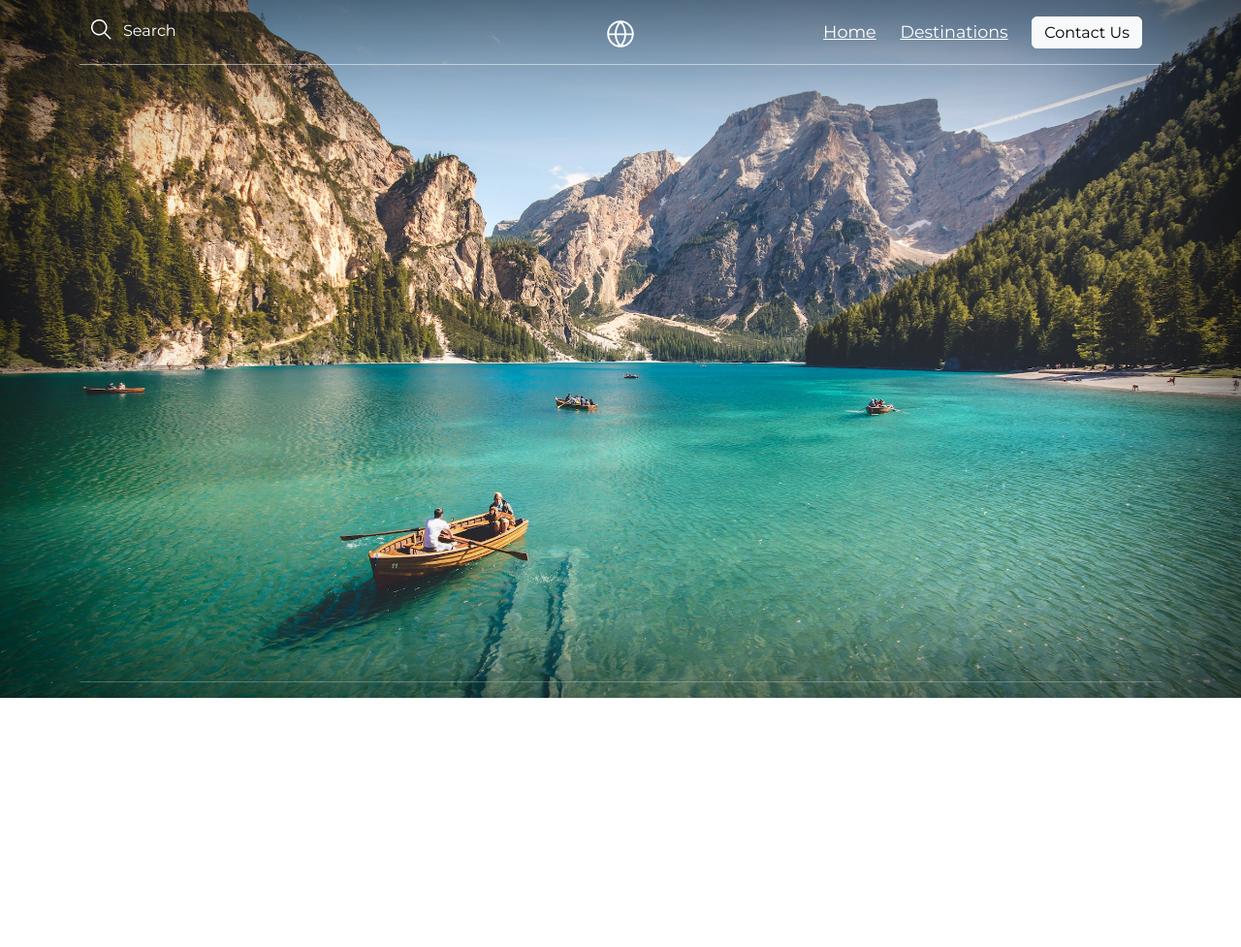
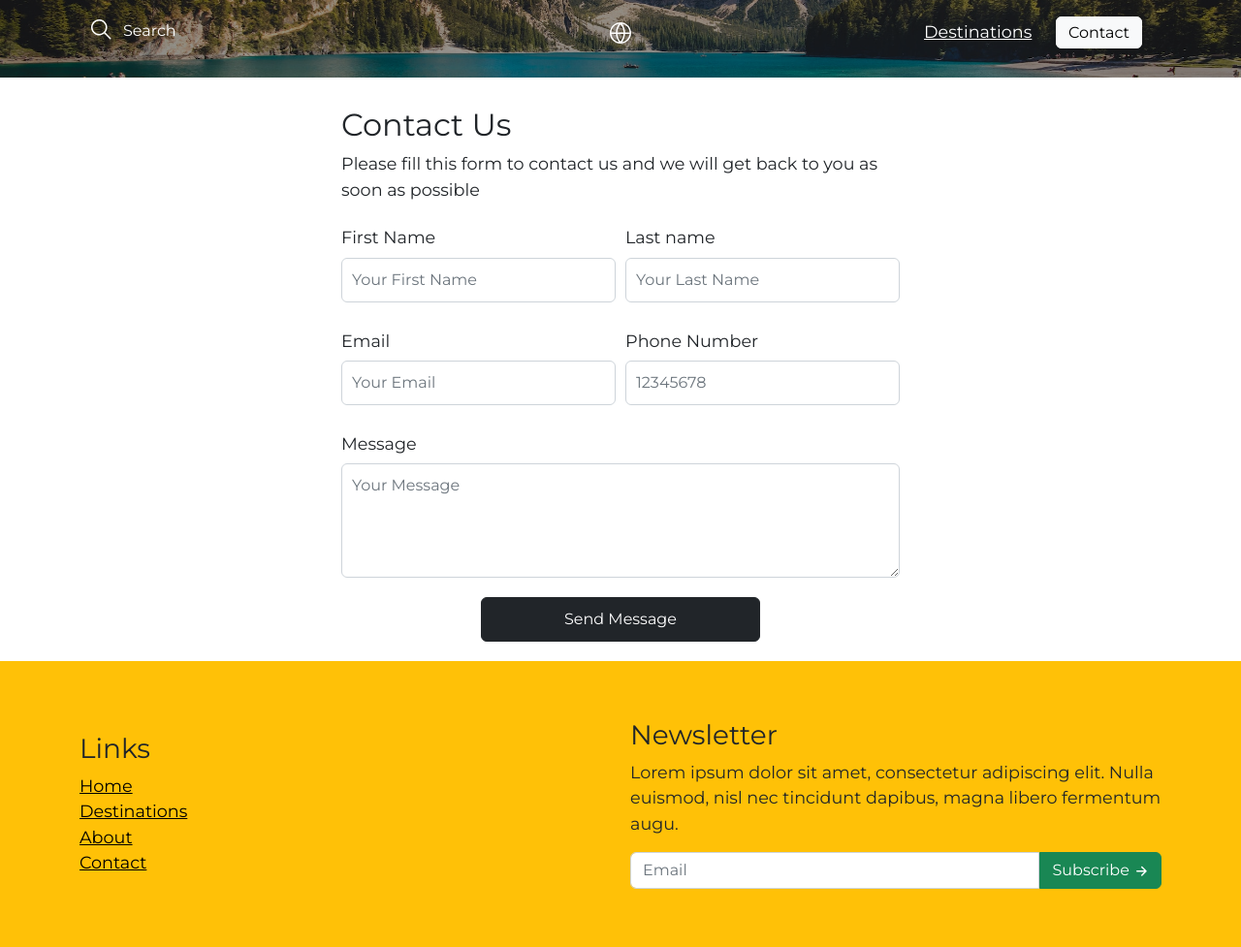
Before and after one commit to agnijaravdo/travel-agency, a website: page contact-us.html in a window 1280 px wide. Shown: the whole page at 97% size. Before the commit the page ends 800 px from the top, so only its background shows below. Drawn offline with nearby package versions, Linux system fonts and the light colour scheme.

Commit message:
add contact us form page and styles

```diff
--- a/contact-us.html
+++ b/contact-us.html
@@ -28,22 +28,89 @@
                             aria-label="Search">
                     </form>
                     <div class="logo">
-                        <img src="./icons/globe-white.svg" alt="Logo">
+                        <a href="index.html"><img src="./icons/globe-white.svg" alt="Logo"></a>
                     </div>
                     <div class="menu">
                         <nav class="top-nav d-none d-md-block">
-                            <a href="index.html" title="Home page">Home</a>
                             <a href="index.html#destinations" title="Destinations block">Destinations</a>
-                            <a href="contact.html" title="Contact Us page" class="btn btn-light" id="contact-us">Contact
-                                Us</a>
+                            <a href="contact-us.html" title="Contact Us page" class="btn btn-light"
+                                id="contact-us">Contact</a>
                         </nav>
                         <img class="d-md-none" src="./icons/three-bars-white.svg" alt="Menu">
                     </div>
                 </div>
             </div>
-            <hr>
         </div>
     </header>
+    <section id="contact">
+        <div class="container-md">
+            <h2>Contact Us</h2>
+            <p>Please fill this form to contact us and we will get back to you as soon as possible</p>
+            <form class="contact-form">
+                <div class="contact-form-input" id="full-name">
+                    <div class="contact-form-grid">
+                        <div class="contact-form-input">
+                            <label for="fname" class="col-form-label">First Name</label>
+                            <input type="text" class="form-control" id="fname" name="fname"
+                                placeholder="Your First Name" aria-label="First Name Input" required>
+                        </div>
+                        <div class="contact-form-input">
+                            <label for="lname" class="col-form-label">Last name</label>
+                            <input type="text" class="form-control" id="lname" name="lname" placeholder="Your Last Name"
+                                aria-label="Last Name Input" required>
+                        </div>
+                    </div>
+                </div>
+                <div class="contact-form-input" id="email-and-phone">
+                    <div class="contact-form-grid">
+                        <div class="contact-form-input">
+                            <label for="input-email" class="col-form-label">Email</label>
+                            <input type="email" class="form-control" id="input-email" name="input-email"
+                                placeholder="Your Email" autocomplete="email" aria-label="Email Input" required>
+                        </div>
+                        <div class="contact-form-input">
+                            <label for="phoneNumber" class="col-form-label">Phone Number</label>
+                            <input type="tel" class="form-control" id="phoneNumber" name="phoneNumber"
+                                placeholder="12345678" pattern="[0-9+]*" aria-label="Phone Number Input" required>
+                        </div>
+                    </div>
+                </div>
+                <div class="contact-form-input" id="area-message">
+                    <label for="message" class="col-form-label">Message</label>
+                    <textarea class="form-control" id="message" name="message" rows="4" placeholder="Your Message"
+                        aria-label="Message Input" required></textarea>
+                </div>
+                <button type="submit" class="btn btn-dark">Send Message</button>
+            </form>
+        </div>
+    </section>
+    <footer id="footer">
+        <div class="container-md">
+            <div>
+                <h3>Links</h3>
+                <nav>
+                    <a href="index.html" title="Home page">Home</a>
+                    <a href="#destinations" title="Destinations block">Destinations</a>
+                    <a href="" title="About page">About</a>
+                    <a href="contact-us.html" title="Contact page">Contact</a>
+                </nav>
+            </div>
+            <div>
+                <h3 id="newsletter">Newsletter</h3>
+                <p>
+                    Lorem ipsum dolor sit amet, consectetur adipiscing elit. Nulla
+                    euismod, nisl nec tincidunt dapibus, magna libero fermentum augu.
+                </p>
+                <form class="input-group">
+                    <input type="email" class="form-control" id="email" name="email" placeholder="Email"
+                        autocomplete="email" required>
+                    <button type="submit" class="btn btn-success" id="subscribe-button">Subscribe <img
+                            src="./icons/arrow-right-white.svg" alt="arrow">
+                    </button>
+                </form>
+            </div>
+        </div>
+    </footer>
 
 
 </body>
--- a/css/contact-us.css
+++ b/css/contact-us.css
@@ -0,0 +1,40 @@
+header {
+    box-shadow: 0 0 200px rgb(0 0 0 / 70%) inset;
+    height: 10vh;
+}
+
+#top-navigation  > .wrap {
+    border-bottom: none
+}
+
+.form-control::placeholder {
+    font-weight: 300;
+}
+
+#contact > .container-md {
+    max-width: 600px;
+    margin: auto;
+}
+
+.contact-form-input {
+    display: flex;
+    flex-direction: column;
+    margin-bottom: 10px;
+}
+
+.contact-form-grid {
+    display: grid;
+    grid-template-columns: repeat(2, 1fr);
+    gap: 10px;
+}
+
+.contact-form .form-control {
+    padding: 10px;
+}
+
+.contact-form button {
+    display: block;
+    width: 50%;
+    padding: 10px;
+    margin: 20px auto;
+}
--- a/css/header.css
+++ b/css/header.css
@@ -44,6 +44,7 @@ body {
     display: flex;
     justify-content: center;
     padding-top: 10px;
+    cursor: pointer;
 }
 
 .menu {
```
Also changed, not shown: index.html (+4 -4 lines).
